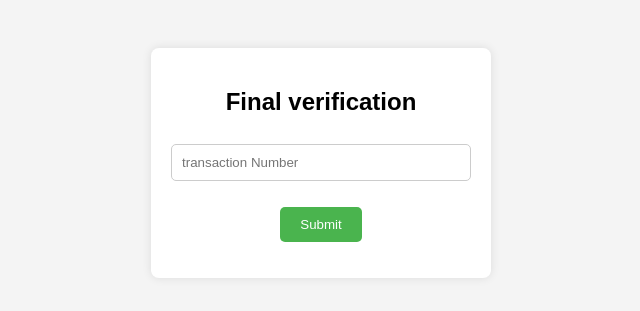
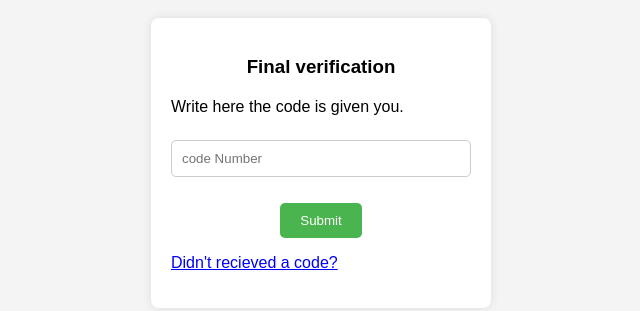
Before and after one commit to Naim-006/mathquiz, a plain HTML site: page varification.html in a window 1280 px wide. Shown: the part 237-548 px from the top of the page, without its empty margins (319-959 px from the left). Drawn offline with Linux system fonts and the light colour scheme.

Commit message:
Update varification.html

```diff
--- a/varification.html
+++ b/varification.html
@@ -24,7 +24,7 @@
         width: 300px;
     }
 
-    h2 {
+    h3 {
         text-align: center;
         margin-bottom: 20px;
     }
@@ -64,20 +64,29 @@
         color: red;
         margin-top: 10px;
     }
+
+    .alert-button {
+        color: blue;
+        cursor: pointer;
+        text-decoration: underline;
+    }
 </style>
 </head>
 <body>
 
 <div class="container">
-    <h2>Final verification</h2>
+    <h3>Final verification</h3>
+
+    <p>Write here the code is given you. </p>
 
     <form id="transactionForm" onsubmit="validateTransaction(); return false;">
 
-        <input type="text" id="transactionNumber" name="transactionNumber" placeholder="transaction Number" required><br><br>
+        <input type="text" id="transactionNumber" name="transactionNumber" placeholder="code Number" required><br><br>
         <input type="submit" value="Submit">
     </form>
 
     <p id="validationResult"></p>
+    <p class="alert-button" onclick="showAlert()">Didn't recieved a code?</p>
 </div>
 
 <script>
@@ -88,7 +97,7 @@ function validateTransaction() {
     if (isValid) {
         window.location.href = "start.html";
     } else {
-        document.getElementById("validationResult").innerHTML = "Invalid Transaction Number";
+        document.getElementById("validationResult").innerHTML = "Invalid code Number";
     }
 }
 
@@ -101,6 +110,10 @@ function checkTransactionNumber(transactionNumber) {
         return false;
     }
 }
+
+function showAlert() {
+    alert("Check your email. Make sure you have paid ,else the code won't be sent.");
+}
 </script>
 
 </body>
```
